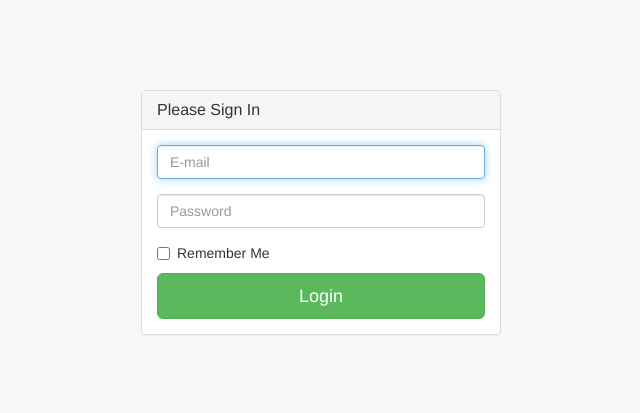
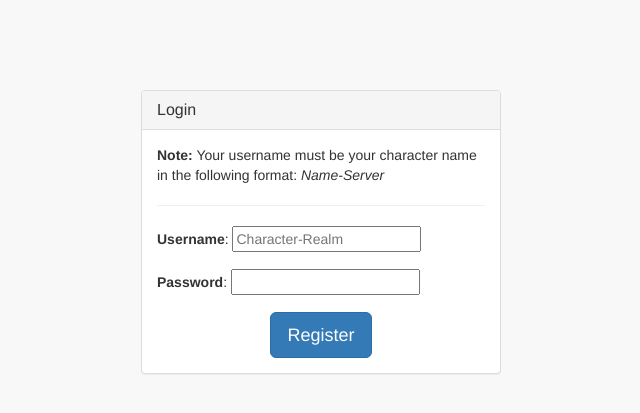
Before and after one commit to Pepton21/wow-website, a Flask app: template guild_app/templates/login.html in a window 1280 px wide. Shown: the top 413 px of the page, without its empty margins (319-959 px from the left). Run offline with Flask 2, Linux system fonts and the light colour scheme; the template is opened without the code that fills it: values that come from a table or form of the project are taken from there, others are empty; some libraries are stand-ins or nearby versions.

Commit message:
Added login

```diff
--- a/guild_app/forms.py
+++ b/guild_app/forms.py
@@ -1,8 +1,12 @@
 from flask_wtf import Form
 from wtforms import StringField, PasswordField
 from wtforms.validators import DataRequired, Email
-from guild_app.util.validators import CharacterExists, CharacterFree
+from guild_app.util.validators import CharacterExists, CharacterFree, UserExists, PasswordsMatch
 
 class RegistrationForm(Form):
     username = StringField('Username', validators=[DataRequired(), CharacterExists(), CharacterFree()])
     password = PasswordField('Password', validators=[DataRequired()])
+
+class LoginForm(Form):
+    username = StringField('Username', validators=[DataRequired(), UserExists()])
+    password = PasswordField('Password', validators=[DataRequired(), PasswordsMatch()])
--- a/guild_app/templates/login.html
+++ b/guild_app/templates/login.html
@@ -7,19 +7,31 @@
         <meta name="description" content="">
         <meta name="author" content="">
 
+        <style>
+            .errors{
+                color: red;
+            }
+        </style>
+
         <title>Login</title>
 
         <!-- Bootstrap Core CSS -->
-        <link href="../css/bootstrap.min.css" rel="stylesheet">
+        <link href="{{ url_for('static', filename='css/bootstrap.min.css') }}" rel="stylesheet">
 
         <!-- MetisMenu CSS -->
-        <link href="../css/metisMenu.min.css" rel="stylesheet">
+        <link href="{{ url_for('static', filename='css/metisMenu.min.css') }}" rel="stylesheet">
+
+        <!-- Timeline CSS -->
+        <link href="{{ url_for('static', filename='css/timeline.css') }}" rel="stylesheet">
 
         <!-- Custom CSS -->
-        <link href="../css/startmin.css" rel="stylesheet">
+        <link href="{{ url_for('static', filename='css/startmin.css') }}" rel="stylesheet">
+
+        <!-- Morris Charts CSS -->
+        <link href="{{ url_for('static', filename='css/morris.css') }}" rel="stylesheet">
 
         <!-- Custom Fonts -->
-        <link href="../css/font-awesome.min.css" rel="stylesheet" type="text/css">
+        <link href="{{ url_for('static', filename='css/font-awesome.min.css') }}" rel="stylesheet" type="text/css">
 
         <!-- HTML5 Shim and Respond.js IE8 support of HTML5 elements and media queries -->
         <!-- WARNING: Respond.js doesn't work if you view the page via file:// -->
@@ -35,25 +47,33 @@
                 <div class="col-md-4 col-md-offset-4">
                     <div class="login-panel panel panel-default">
                         <div class="panel-heading">
-                            <h3 class="panel-title">Please Sign In</h3>
+                            <h3 class="panel-title">Login</h3>
                         </div>
                         <div class="panel-body">
-                            <form role="form">
+                            <p><b>Note:</b> Your username must be your character name in the following format: <i>Name-Server</i></p>
+                            <hr/>
+                            <form role="form" action="" method="post">
                                 <fieldset>
                                     <div class="form-group">
-                                        <input class="form-control" placeholder="E-mail" name="email" type="email" autofocus>
+                                        {{ form.username.label }}: {{ form.username(placeholder='Character-Realm') }}
                                     </div>
+                                    <ul class=errors>
+                                    {% for error in form.username.errors %}
+                                        <li>{{ error }}</li>
+                                    {% endfor %}
+                                    </ul>
                                     <div class="form-group">
-                                        <input class="form-control" placeholder="Password" name="password" type="password" value="">
+                                        {{ form.password.label }}: {{ form.password }}
                                     </div>
-                                    <div class="checkbox">
-                                        <label>
-                                            <input name="remember" type="checkbox" value="Remember Me">Remember Me
-                                        </label>
-                                    </div>
+                                    <ul class=errors>
+                                    {% for error in form.password.errors %}
+                                        <li>{{ error }}</li>
+                                    {% endfor %}
+                                    </ul>
                                     <!-- Change this to a button or input when using this as a form -->
-                                    <a href="index.html" class="btn btn-lg btn-success btn-block">Login</a>
+                                    <button style="margin-left: auto; margin-right: auto; display: block;" type="submit" class="btn btn-primary btn-lg">Register</button>
                                 </fieldset>
+                                {{ form.csrf_token }}
                             </form>
                         </div>
                     </div>
--- a/guild_app/views.py
+++ b/guild_app/views.py
@@ -72,6 +72,21 @@ def register():
         return redirect("/index")
     return render_template('register.html', form=form)
 
+@app.route("/login", methods=['GET', 'POST'])
+def login():
+    form = forms.RegistrationForm()
+    if form.validate_on_submit():
+        cnx = db.get_connection()
+        cursor = cnx.cursor()
+        cursor.execute(("SELECT Username, Role FROM Users WHERE Username = %s"), (form.username.data,))
+        result = cursor.fetchone()
+        flask_session['username'] = result[0]
+        flask_session['role'] = result[1]
+        cursor.close()
+        cnx.close()
+        return redirect("/index")
+    return render_template('register.html', form=form)
+
 @app.route("/logout")
 def logout():
     flask_session.clear()
```
Also changed, not shown: guild_app/util/validators.py (+38 -13 lines).
